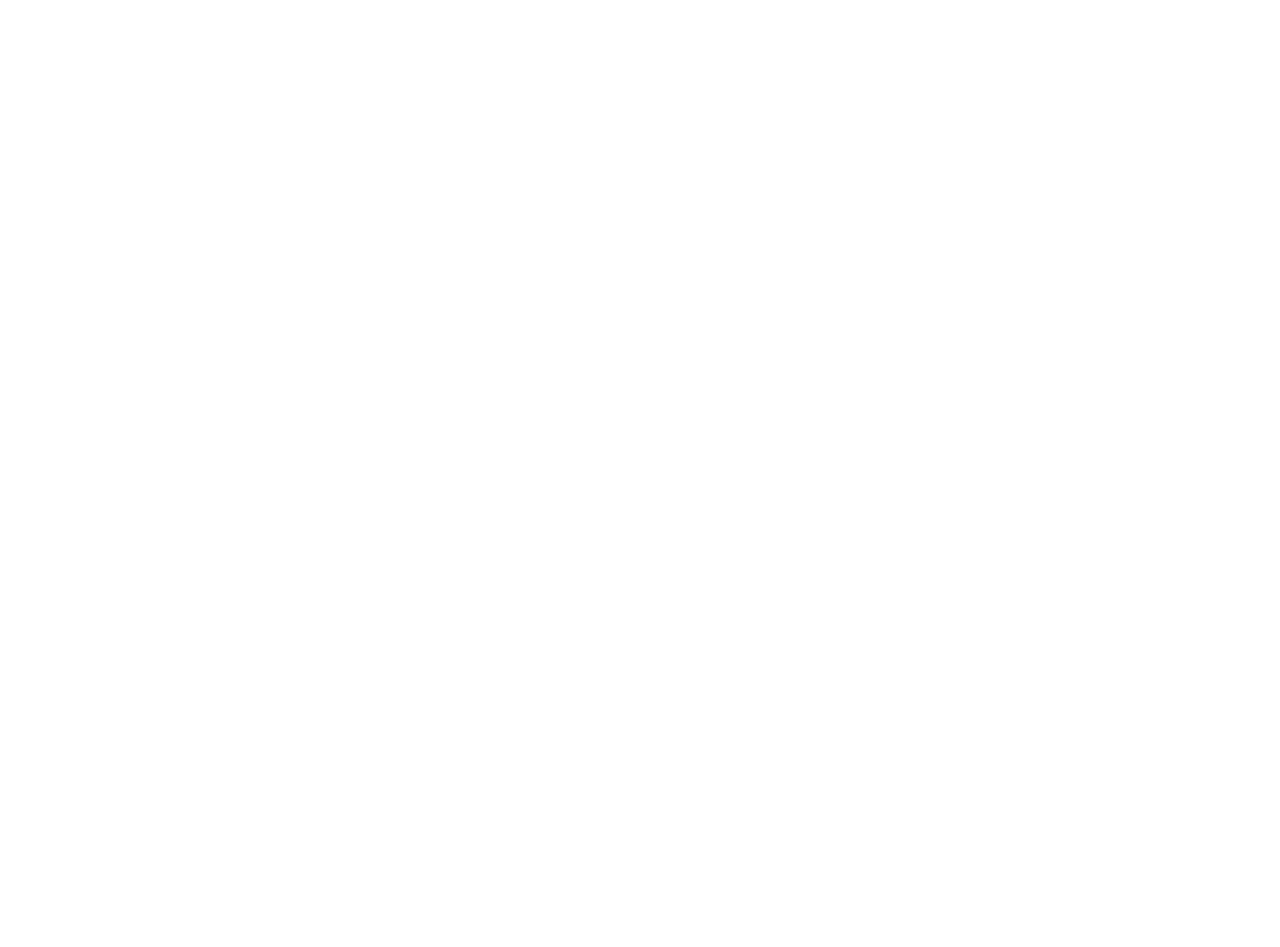
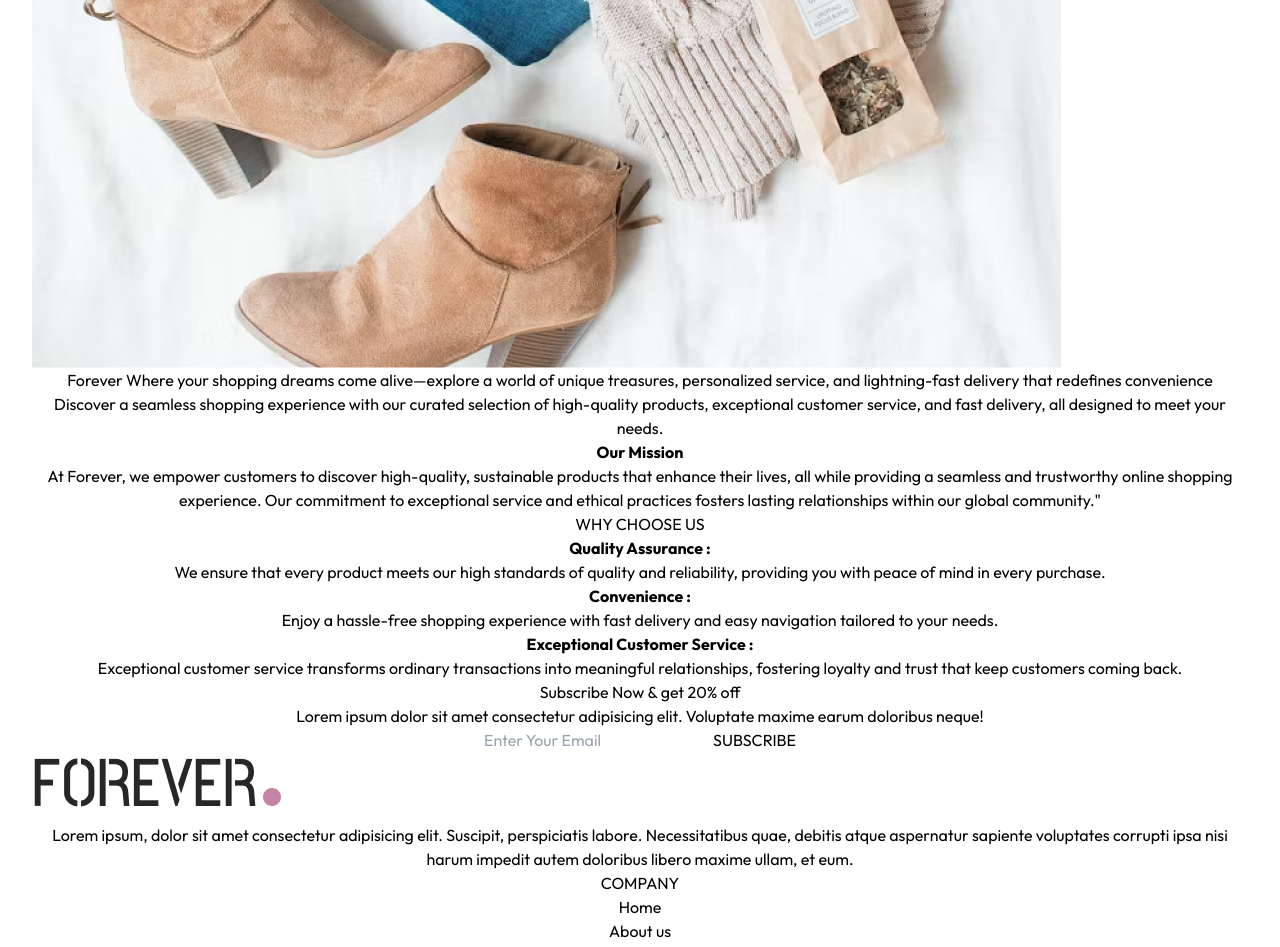
Before and after one commit to anjany06/UrbanVault--E-Commerce-MERN-, a React (Vite) app in the folder client/: page /about in a window 1280 px wide. Shown: the part 1256-2203 px from the top of the page. Before the commit the page ends 946 px from the top, so only its background shows below. Built offline with nearby package versions, Linux system fonts and the light colour scheme.

Commit message:
`feat: updated About page with new content and layout`

```diff
--- a/client/src/pages/About.jsx
+++ b/client/src/pages/About.jsx
@@ -1,9 +1,72 @@
-import React from 'react'
+import React from "react";
+import Title from "../components/Title";
+import assets from "../assets/assets/frontend_assets/assets";
+import NewsletterBox from "../components/NewsletterBox";
 
 const About = () => {
   return (
-    <div>About</div>
-  )
-}
+    <div>
+      <div className="text-2xl text-center pt-8 border-t">
+        <Title text1={"ABOUT"} text2={"US"} />
+      </div>
 
-export default About
+      <div className="mt-10 flex flex-col md:flex-row gap-16">
+        <img
+          src={assets.about_img}
+          className="w-full md:max-w-[450px]"
+          alt=""
+        />
+        <div className="flex flex-col justify-center gap-6 md:w-2/4 text-gray-600">
+          <p>
+            Forever Where your shopping dreams come alive—explore a world of
+            unique treasures, personalized service, and lightning-fast delivery
+            that redefines convenience
+          </p>
+          <p>
+            Discover a seamless shopping experience with our curated selection
+            of high-quality products, exceptional customer service, and fast
+            delivery, all designed to meet your needs.
+          </p>
+          <b className="text-gray-800">Our Mission</b>
+          <p>
+            At Forever, we empower customers to discover high-quality,
+            sustainable products that enhance their lives, all while providing a
+            seamless and trustworthy online shopping experience. Our commitment
+            to exceptional service and ethical practices fosters lasting
+            relationships within our global community."
+          </p>
+        </div>
+      </div>
+      <div className="text-xl py-4 mt-3">
+        <Title text1={"WHY"} text2={"CHOOSE US"} />
+      </div>
+      <div className="flex flex-col md:flex-row text-sm mb-20">
+        <div className="border px-10 md:px-16 py-8 sm:py-20 flex flex-col gap-5">
+          <b className="text-xl">Quality Assurance : </b>
+          <p className="text-gray-600">
+            We ensure that every product meets our high standards of quality and
+            reliability, providing you with peace of mind in every purchase.
+          </p>
+        </div>
+        <div className="border px-10 md:px-16 py-8 sm:py-20 flex flex-col gap-5">
+          <b className="text-xl">Convenience : </b>
+          <p className="text-gray-600">
+            Enjoy a hassle-free shopping experience with fast delivery and easy
+            navigation tailored to your needs.
+          </p>
+        </div>
+        <div className="border px-10 md:px-16 py-8 sm:py-20 flex flex-col gap-5">
+          <b className="text-xl">Exceptional Customer Service : </b>
+          <p className="text-gray-600">
+            Exceptional customer service transforms ordinary transactions into
+            meaningful relationships, fostering loyalty and trust that keep
+            customers coming back.
+          </p>
+        </div>
+      </div>
+      <NewsletterBox />
+    </div>
+  );
+};
+
+export default About;
```
